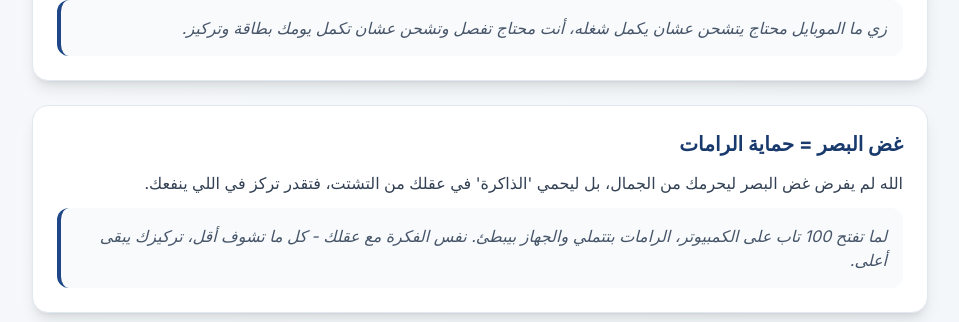
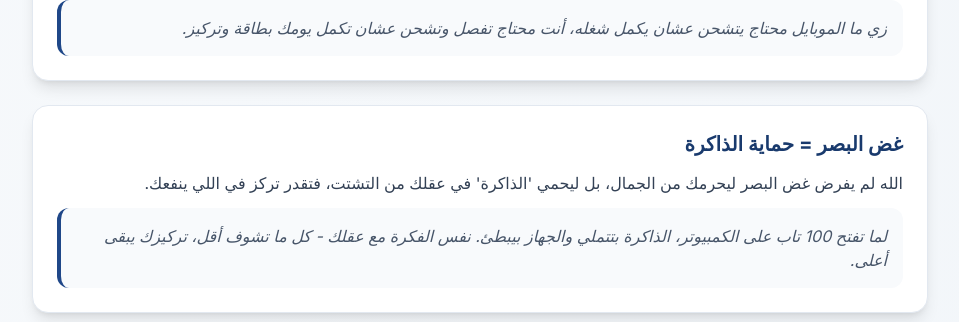
Before and after one commit to steemo/thecatalog-life, a React (Vite) app: page /catalog/day-1-manifesto in a window 1280 px wide. Shown: the part 2540-2862 px from the top of the page, without its empty margins (160-1119 px from the left). Built offline with nearby package versions, Linux system fonts and the light colour scheme.

Commit message:
Replace IT terms with general Arabic: فورمات → مسح كامل, RAM → الذاكرة

```diff
--- a/src/data/catalog/day-1-manifesto.json
+++ b/src/data/catalog/day-1-manifesto.json
@@ -60,7 +60,7 @@
       },
       "content": {
         "arabic": "• الله لم يفرض الصلاة ليُعذبك بالوقوف، بل جعلها محطة شحن عشان تفصل دماغك من ضغوط الدنيا 5 مرات في اليوم.\n\n• الله لم يفرض غض البصر ليحرمك من الجمال، بل ليحمي 'الذاكرة' في عقلك من التشتت، فتقدر تركز في اللي ينفعك.\n\n• الله لم يفرض تحريم الخمر تضييقاً، بل صيانة لأغلى قطعة في جهازك وهي 'المخ' المسؤول عن قراراتك ومستقبلك.",
-        "english": "• Allah did not impose prayer to torture you with standing, but made it a charging station to disconnect your mind from worldly pressures 5 times a day.\n\n• Allah did not impose lowering the gaze to deprive you of beauty, but to protect the 'RAMs' in your mind from distraction, so you can focus on what benefits you.\n\n• Allah did not prohibit alcohol as restriction, but as maintenance for the most valuable piece in your system which is the 'brain' (Processor) responsible for your decisions and future."
+        "english": "• Allah did not impose prayer to torture you with standing, but made it a charging station to disconnect your mind from worldly pressures 5 times a day.\n\n• Allah did not impose lowering the gaze to deprive you of beauty, but to protect the 'memory' in your mind from distraction, so you can focus on what benefits you.\n\n• Allah did not prohibit alcohol as restriction, but as maintenance for the most valuable piece in your system which is the 'brain' (Processor) responsible for your decisions and future."
       }
     },
     {
@@ -107,18 +107,18 @@
       }
     },
     {
-      "id": "gaze-ram",
+      "id": "gaze-memory",
       "title": {
-        "arabic": "غض البصر = حماية الرامات",
-        "english": "Lowering Gaze = RAM Protection"
+        "arabic": "غض البصر = حماية الذاكرة",
+        "english": "Lowering Gaze = Memory Protection"
       },
       "description": {
         "arabic": "الله لم يفرض غض البصر ليحرمك من الجمال، بل ليحمي 'الذاكرة' في عقلك من التشتت، فتقدر تركز في اللي ينفعك.",
-        "english": "Allah did not impose lowering the gaze to deprive you of beauty, but to protect the 'RAMs' in your mind from distraction, so you can focus on what benefits you."
+        "english": "Allah did not impose lowering the gaze to deprive you of beauty, but to protect the 'memory' in your mind from distraction, so you can focus on what benefits you."
       },
       "example": {
-        "arabic": "لما تفتح 100 تاب على الكمبيوتر، الرامات بتتملي والجهاز بيبطئ. نفس الفكرة مع عقلك - كل ما تشوف أقل، تركيزك يبقى أعلى.",
-        "english": "When you open 100 tabs on the computer, the RAM fills up and the device slows down. Same idea with your mind - the less you see, the higher your focus."
+        "arabic": "لما تفتح 100 تاب على الكمبيوتر، الذاكرة بتتملي والجهاز بيبطئ. نفس الفكرة مع عقلك - كل ما تشوف أقل، تركيزك يبقى أعلى.",
+        "english": "When you open 100 tabs on the computer, the memory fills up and the device slows down. Same idea with your mind - the less you see, the higher your focus."
       }
     },
     {
--- a/src/features/home/HomePage.tsx
+++ b/src/features/home/HomePage.tsx
@@ -260,8 +260,8 @@ export default function HomePage() {
                       </div>
                       <p className="text-slate-700 dark:text-slate-300">
                         {useText({
-                          arabic: 'أمثلة تقنية عصرية - الصلاة كمحطة شحن، غض البصر كحماية RAM',
-                          english: 'Modern tech analogies - Prayer as charging station, lowering gaze as RAM protection',
+                          arabic: 'أمثلة تقنية عصرية - الصلاة كمحطة شحن، غض البصر كحماية الذاكرة',
+                          english: 'Modern tech analogies - Prayer as charging station, lowering gaze as memory protection',
                         })}
                       </p>
                     </div>
```
